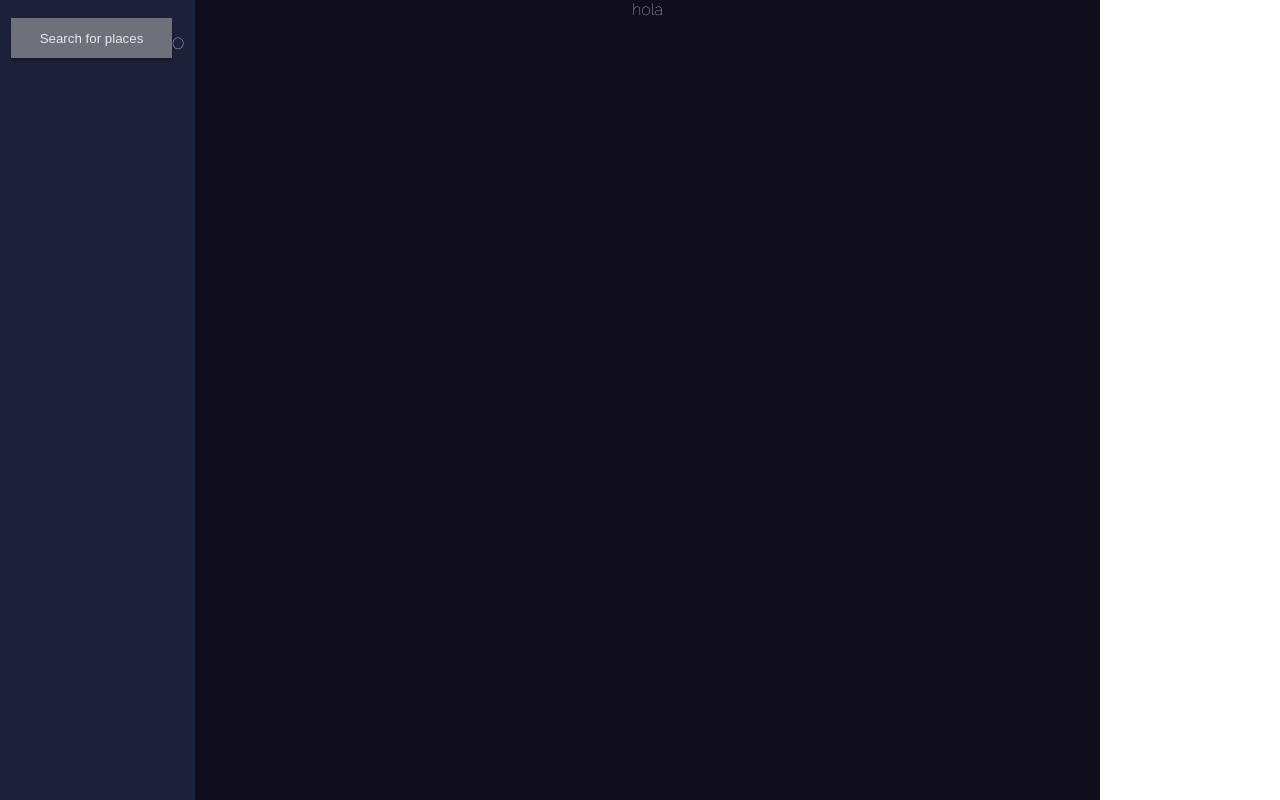
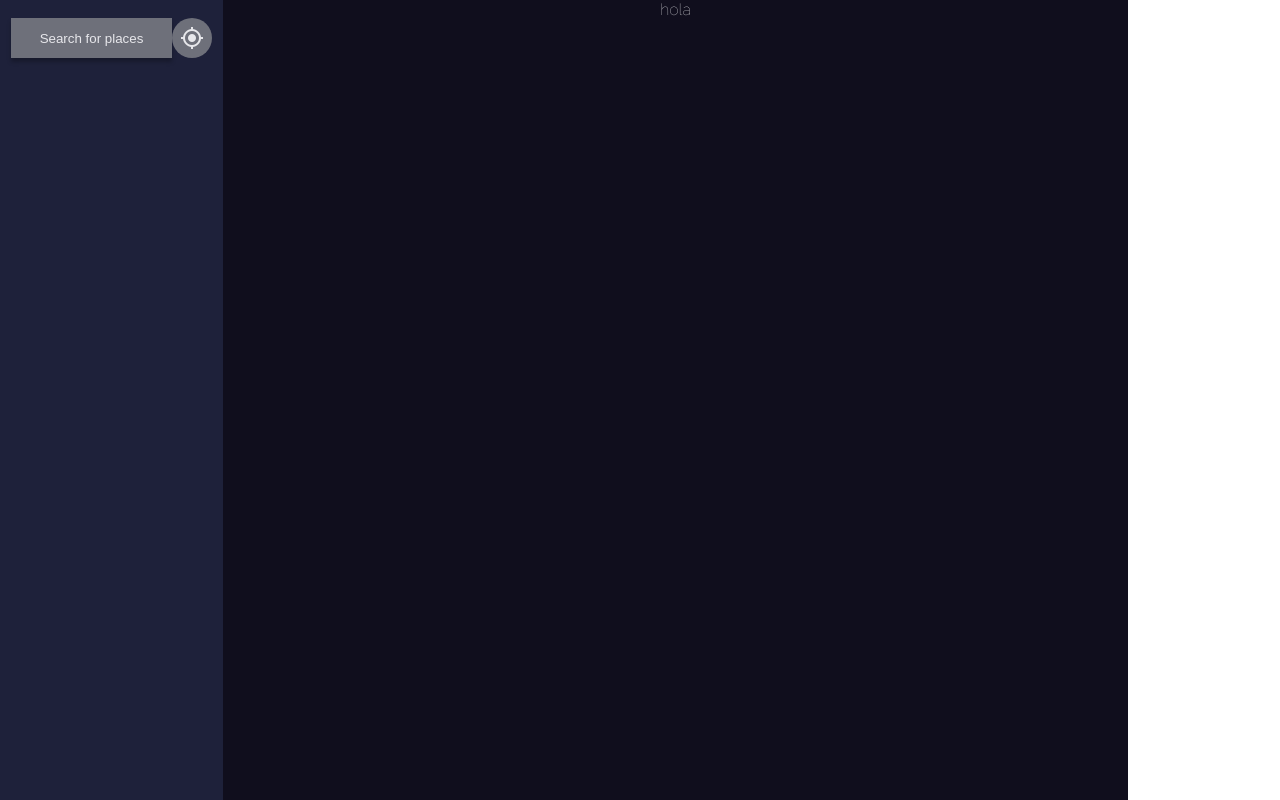
Before and after one commit to Cjuampi/weather-app, a React (Create React App) app in the folder client/: page / in a window 1280 px wide. Built offline with nearby package versions, Linux system fonts and the light colour scheme.

Commit message:
Added the location icon

```diff
--- a/client/src/components/searchcity/SearchCity.js
+++ b/client/src/components/searchcity/SearchCity.js
@@ -49,11 +49,11 @@ const WeatherSearch = () =>{
     return(
         <section className='containerWS'>
             <section className='closeBttn'>
-                <span className="material-icons" onClick={activateSearch} >close</span>
+                <span className='material-icons' onClick={activateSearch} >close</span>
             </section>
             <section className='containerForm'>
                 <form onSubmit={onSubmitInput}>
-                    <input type='text' placeholder='Search Location' onChange={catchInput} id='inputSCity'/>
+                    <input type='text' placeholder='Search Location' onChange={catchInput} id='inputSCity' />
                     <input type='submit' value='Search' id='submitBttn'/>
                 </form>
             </section>
--- a/client/src/components/todayweather/TodayWeather.css
+++ b/client/src/components/todayweather/TodayWeather.css
@@ -21,16 +21,22 @@
 } */
 
 .containerHBttns {
-
     display: flex;
     padding-left: 11px;
     padding-right: 11px;
     padding-top: 18px;
     justify-content: space-between;
+    align-items: center
 }
 
 .componentLBttn{
-    color:white;
+    display: flex;
+    flex-direction: column;
+    justify-content: space-around;
+    width: 40px;
+    height: 40px;
+    background-color:#6E707A;
+    border-radius: 50%;
 }
 
 .containerInfoT{
--- a/client/src/components/todayweather/TodayWeather.js
+++ b/client/src/components/todayweather/TodayWeather.js
@@ -45,7 +45,7 @@ const TodayWeather = () => {
                     <ButtonSearch />
                 </section>
                 <section className='componentLBttn'>
-                    <p>O</p>
+                    <span class="material-icons">my_location</span>
                 </section>
             </section>
             <section className='containerInfoT'>
```
